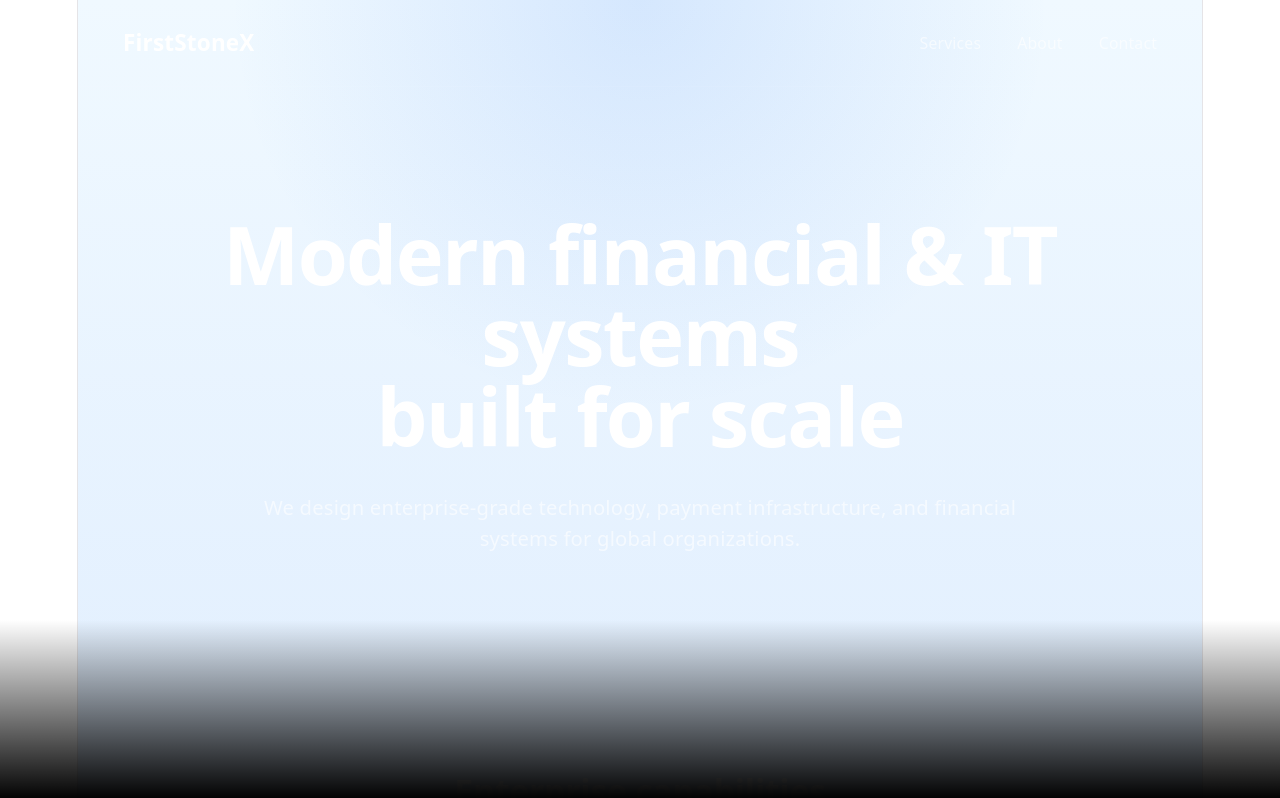
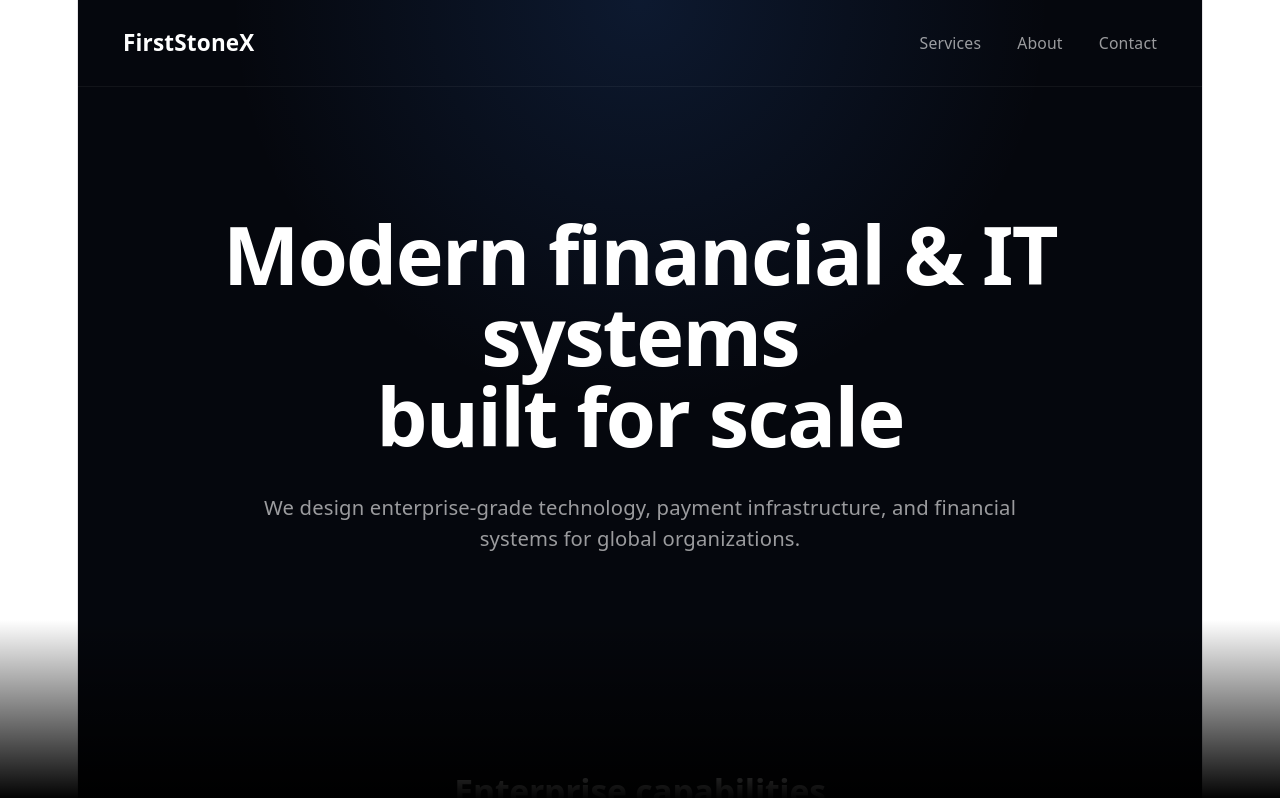
Before and after one commit to morabitsaad/mybusiness_website, a React (Vite) app: page / in a window 1280 px wide. Shown: the top 798 px of the page. Built offline with nearby package versions, Linux system fonts and the light colour scheme.

Commit message:
Mise à jour

```diff
--- a/src/App.jsx
+++ b/src/App.jsx
@@ -41,7 +41,7 @@
   ];
 
   return (
-    <div className="min-h-screen bg-gradient-to-b from-sky-50 via-blue-100 to-sky-200 text-white overflow-hidden">
+    <div className="min-h-screen bg-[#05070d] text-white overflow-hidden">
 
       {/* Background glow */}
       <div className="absolute inset-0 bg-[radial-gradient(circle_at_top,rgba(59,130,246,0.15),transparent_40%)]" />
```
